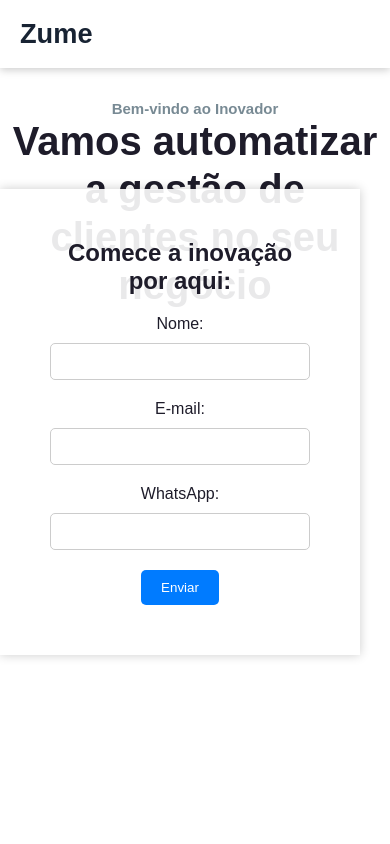
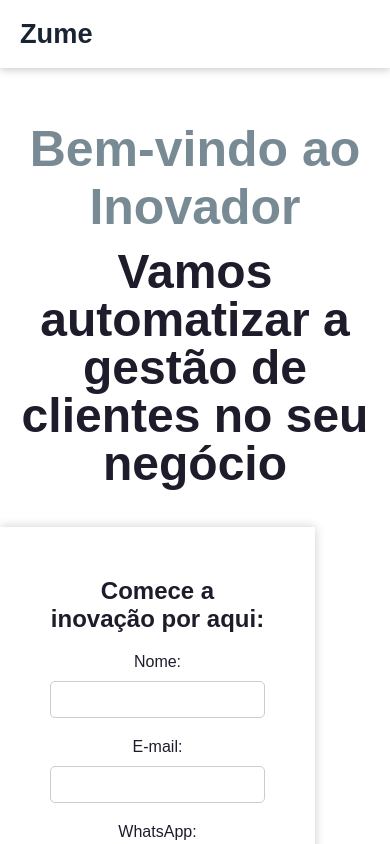
Before and after one commit to washingtongabriel/site-deploy, a plain HTML site: page index.html in a window 390 px wide. Drawn offline with nearby package versions, Linux system fonts and the light colour scheme.

Commit message:
Atualizei os arquivos index.html, style.css e script.js

```diff
--- a/script.js
+++ b/script.js
@@ -1,10 +1,3 @@
-const menu = document.querySelector('.menu');
-const NavMenu = document.querySelector('.nav-menu');
-
-menu.addEventListener('click', () => {
-    menu.classList.toggle('ativo');
-    NavMenu.classList.toggle('ativo');
-})
 function exibirMensagem(event) {
     event.preventDefault(); // Prevent page reload
 
--- a/style.css
+++ b/style.css
@@ -43,7 +43,7 @@ body{
 .home{
     width: 100%;
     height: 100vh;
-    display: flex;
+    display: flex
     align-items: center;
     justify-content: space-between;
     padding: 0px 10%;
@@ -52,9 +52,11 @@ body{
     max-width: 37rem;
 }
 .home-text .text-h4{
-    font-size: 1.5rem;
+    font-size: 7.5rem;
     color: var(--grey);
-    margin-bottom: 0rem;
+    margin-bottom: 2rem;
+    position: relative; /* Adicione esta linha */
+    top: 20px; /* Adicione esta linha */
 }
 .home-text .text-h1{
     font-size: 4rem;
@@ -117,10 +119,10 @@ body{
         gap: 5rem;
     }
     .home .text-h4{
-        font-size: 15px;
+        font-size: 50px;
     }
     .home .text-h1{
-        font-size: 2.5rem;
+        font-size: 3rem;
         line-height: 3rem;
     }
     .home p{
@@ -129,8 +131,8 @@ body{
 }
 .formulario {
     position: absolute;
-    top: 50%;
-    right: 30;
+    top: 90%;
+    right: 75;
     transform: translate(0, -50%);
     background-color: rgba(255, 255, 255, 0.9);
     box-shadow: 0 0 10px rgba(0, 0, 0, 0.2);
```
Also changed, not shown: index.html (line endings or trailing spaces).
